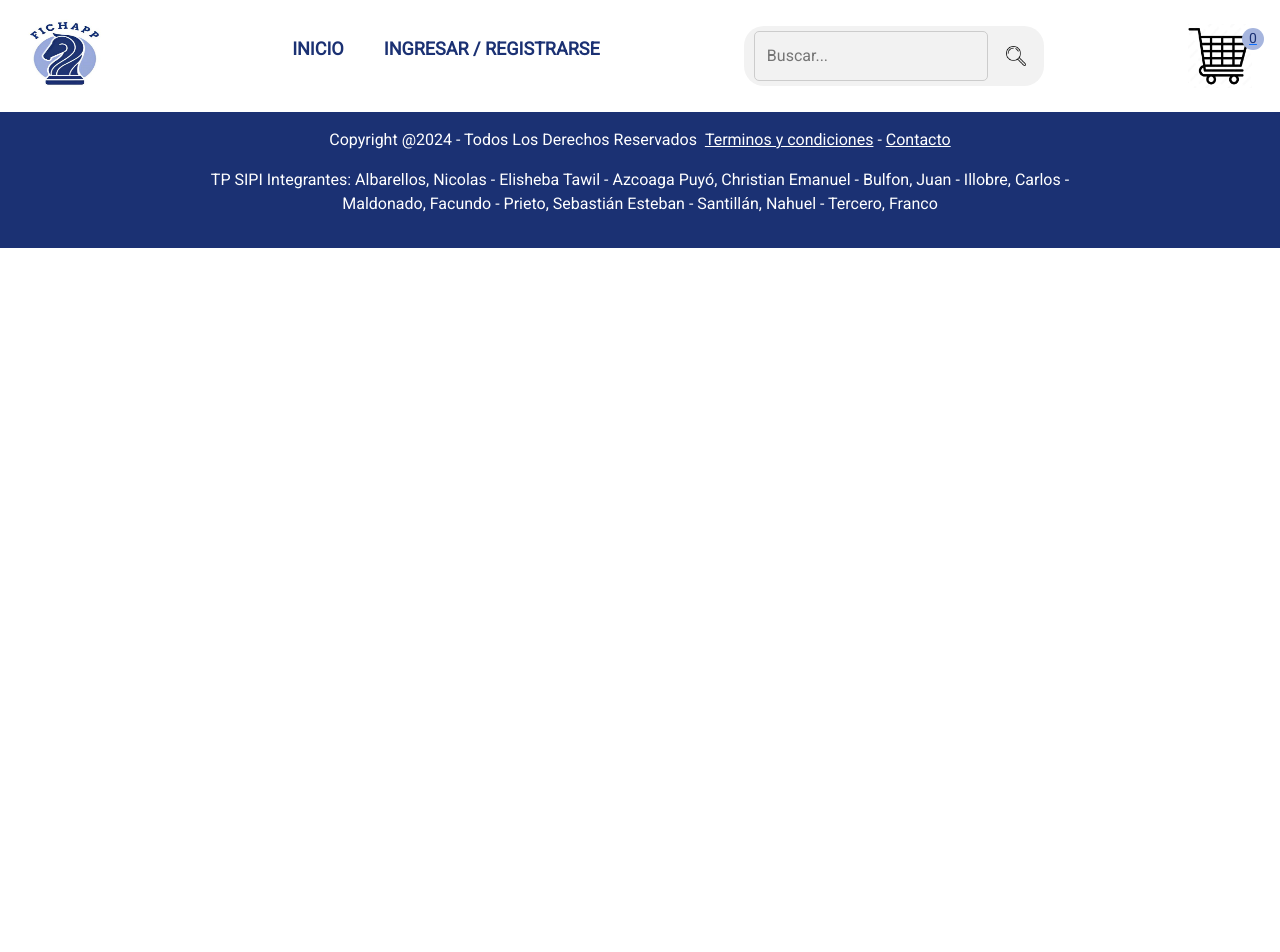
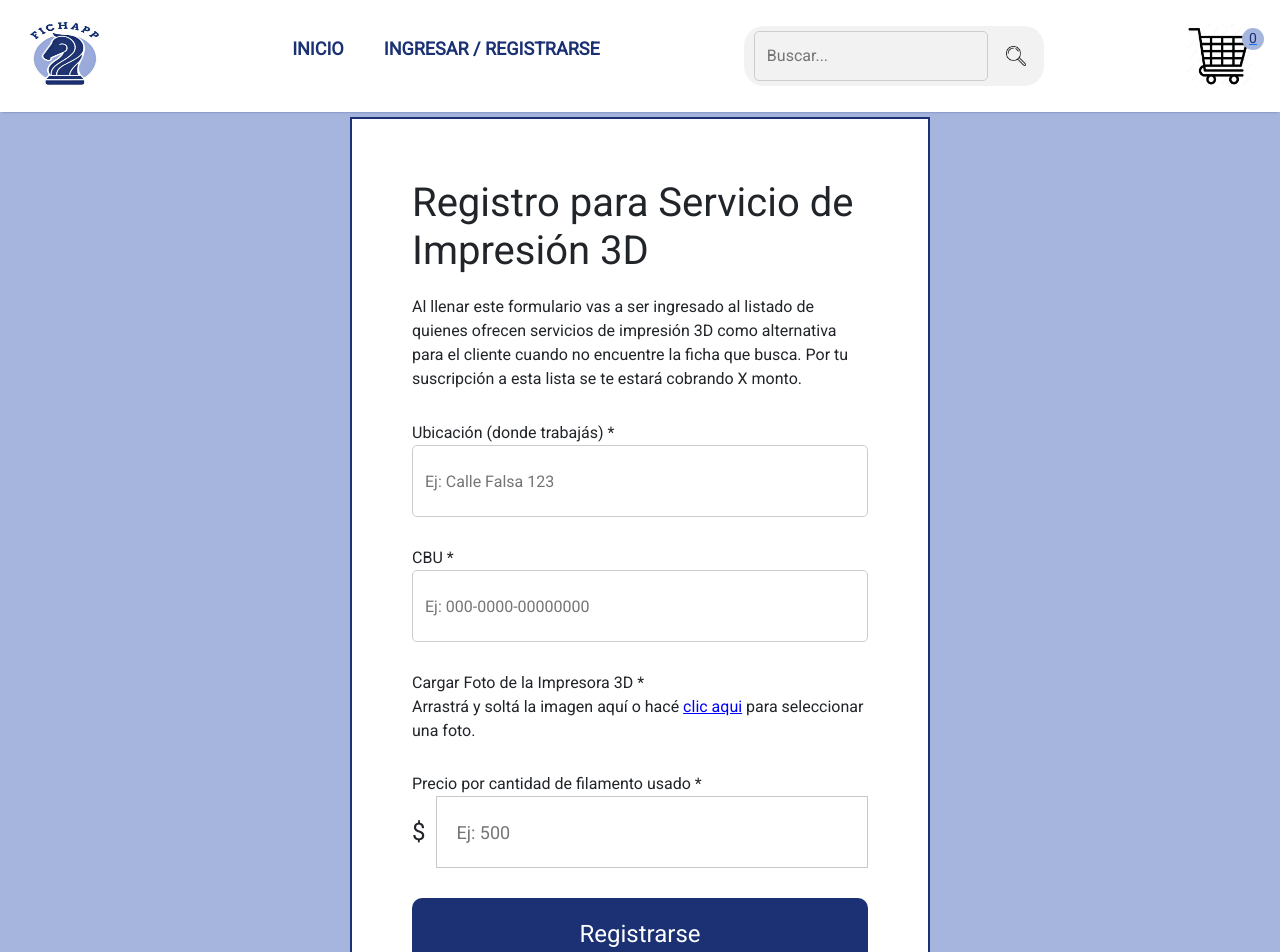
Before and after one commit to carlos-illobre/Fichapp, a React (Create React App) app: page /registro3D in a window 1280 px wide. Shown: the top 952 px of the page. Before the commit the page ends 800 px from the top, so only its background shows below. Built offline with nearby package versions, Linux system fonts and the light colour scheme; no server answers.

Commit message:
Se creo el formulario para el registro de servicio de impresion 3d

```diff
--- a/package.json
+++ b/package.json
@@ -12,7 +12,7 @@
     "@testing-library/jest-dom": "^5.17.0",
     "@testing-library/react": "^13.4.0",
     "@testing-library/user-event": "^13.5.0",
-    "firebase": "^10.13.2",
+    "firebase": "^10.14.1",
     "mdb-react-ui-kit": "^8.0.0",
     "react": "^18.2.0",
     "react-dom": "^18.2.0",
--- a/src/App.js
+++ b/src/App.js
@@ -16,6 +16,8 @@ import Contacto from './Pages/Contacto';
 import '@fortawesome/fontawesome-free/css/all.min.css';
 import PiezasPage from './Pages/Piezas';
 import UserProfile from './Components/UserProfile/UserProfile'; // Ajusta la ruta si es necesario
+import Registro3D from './Pages/Registro3D';
+
 
 function App() {
 
@@ -40,6 +42,7 @@ function App() {
           <Route path="/Contacto" element={<Contacto />} />
           <Route path="/Piezas" element={<PiezasPage />} />
           <Route path="/user-profile" element={<UserProfile />} /> {/* Nueva ruta para el perfil */}
+          <Route path="/registro3D" element={<Registro3D />} />
         </Routes>
         <Footer />
         </BrowserRouter>
--- a/src/Components/UserProfile/UserProfile.jsx
+++ b/src/Components/UserProfile/UserProfile.jsx
@@ -295,7 +295,9 @@ const UserProfile = () => {
       </div>
 
       <div className="additional-buttons">
-        <button className="service-button">Ofrecer servicios 3D</button>
+        <button className="service-button" onClick={() => navigate("/registro3D")}>
+          Ofrecer servicios 3D
+        </button>
         <button className="service-button">Quiero ofrecer servicios como empresa</button>
       </div>
     </div>
--- a/src/Pages/CSS/LoginSignup.css
+++ b/src/Pages/CSS/LoginSignup.css
@@ -107,3 +107,9 @@ input[type="date"]::-webkit-calendar-picker-popup {
   width: 300px; /* Ajusta el ancho del calendario */
   height: 300px; /* Ajusta la altura del calendario */
 }
+
+.hyperlink {
+  color: blue;
+  text-decoration: underline;
+  cursor: pointer;
+}
--- /dev/null
+++ b/src/Pages/Registro3D.jsx
@@ -0,0 +1,171 @@
+import React, { useState } from "react";
+import "./CSS/LoginSignup.css";
+import { useNavigate } from "react-router-dom";
+import { storage, db } from "../firebase";
+import { ref, uploadBytes, getDownloadURL } from "firebase/storage";
+import { doc, setDoc } from "firebase/firestore";
+
+const Registro3D = () => {
+  const navigate = useNavigate();
+
+  const [registro, setRegistro] = useState({
+    ubicacion: "",
+    cbu: "",
+    impresora: null,
+    filamentoPrecio: "",
+  });
+
+  const [errorMessage, setErrorMessage] = useState("");
+  const [imagePreview, setImagePreview] = useState(null);
+  const [uploadProgress, setUploadProgress] = useState(0); // Para el progreso de carga
+
+  const onChangeValues = (event) => {
+    const { name, value } = event.target;
+    setRegistro({ ...registro, [name]: value });
+  };
+
+  const handleImageChange = (event) => {
+    const file = event.target.files[0];
+    if (file) {
+      const reader = new FileReader();
+      reader.onloadend = () => {
+        setImagePreview(reader.result);
+        setRegistro((prev) => ({ ...prev, impresora: file }));
+      };
+      reader.readAsDataURL(file);
+    }
+  };
+
+  const handleContinuarClick = async () => {
+    const { ubicacion, cbu, filamentoPrecio, impresora } = registro;
+    if (!ubicacion || !cbu || !filamentoPrecio || !impresora) {
+      setErrorMessage("Por favor, completá todos los campos.");
+      return;
+    }
+
+    let impresoraUrl = "";
+    try {
+      const storageRef = ref(storage, `impresoras/${impresora.name}`);
+      const uploadTask = uploadBytes(storageRef, impresora);
+
+      uploadTask.on('state_changed',
+        (snapshot) => {
+          const progress = (snapshot.bytesTransferred / snapshot.totalBytes) * 100;
+          setUploadProgress(progress); // Actualiza el progreso
+        },
+        (error) => {
+          console.error("Error al subir la foto de la impresora:", error);
+          setErrorMessage("Error al subir la foto. Intenta nuevamente.");
+        },
+        async () => {
+          impresoraUrl = await getDownloadURL(uploadTask.snapshot.ref);
+
+          const registroData = {
+            ubicacion,
+            cbu,
+            filamentoPrecio,
+            impresoraUrl,
+          };
+
+          const registroRef = doc(db, "registro3d", cbu);
+          await setDoc(registroRef, registroData);
+          navigate("/gracias");
+        }
+      );
+    } catch (error) {
+      console.error("Error al guardar los datos:", error);
+      setErrorMessage("Error al guardar los datos. Intenta nuevamente.");
+    }
+  };
+
+  return (
+    <div className="loginsignup">
+      <div className="loginsignup-container">
+        <h1>Registro para Servicio de Impresión 3D</h1>
+        <p>Al llenar este formulario vas a ser ingresado al listado de quienes ofrecen servicios de impresión 3D como alternativa para el cliente cuando no encuentre la ficha que busca. Por tu suscripción a esta lista se te estará cobrando X monto.</p>
+
+        <div className="loginsignup-fields">
+          <div className="form-group">
+            <label htmlFor="ubicacion">Ubicación (donde trabajás) *</label>
+            <input
+              type="text"
+              name="ubicacion"
+              onChange={onChangeValues}
+              placeholder="Ej: Calle Falsa 123"
+              value={registro.ubicacion}
+              className={!registro.ubicacion ? 'error' : ''}
+            />
+          </div>
+
+          <div className="form-group">
+            <label htmlFor="cbu">CBU *</label>
+            <input
+              type="text"
+              name="cbu"
+              onChange={onChangeValues}
+              placeholder="Ej: 000-0000-00000000"
+              value={registro.cbu}
+              className={!registro.cbu ? 'error' : ''}
+            />
+          </div>
+
+          <div className="form-group">
+            <label htmlFor="impresora">Cargar Foto de la Impresora 3D *</label>
+            <div className="file-drop-zone">
+              <input
+                type="file"
+                accept="image/*"
+                onChange={handleImageChange}
+                id="file-upload"
+                hidden
+              />
+              <label htmlFor="file-upload" className="drop-label">
+                Arrastrá y soltá la imagen aquí o hacé <span className="hyperlink">clic aqui</span> para seleccionar una foto.
+              </label>
+            </div>
+
+            {imagePreview && (
+              <div className="image-preview">
+                <img src={imagePreview} alt="Foto de la impresora" />
+              </div>
+            )}
+
+            {uploadProgress > 0 && (
+              <div className="progress-bar">
+                <div style={{ width: `${uploadProgress}%` }} className="progress" />
+              </div>
+            )}
+          </div>
+
+          <div className="form-group">
+            <label htmlFor="filamentoPrecio">Precio por cantidad de filamento usado *</label>
+            <div style={{ display: "flex", alignItems: "center" }}>
+              <span style={{ fontSize: "1.5rem", marginRight: "10px" }}>$</span>
+              <input
+                type="number"
+                name="filamentoPrecio"
+                min="1"
+                onChange={onChangeValues}
+                placeholder="Ej: 500"
+                value={registro.filamentoPrecio}
+                className={!registro.filamentoPrecio ? 'error' : ''}
+              />
+            </div>
+          </div>
+        </div>
+
+        {errorMessage && (
+          <p className="error-message" style={{ color: "red" }}>
+            {errorMessage}
+          </p>
+        )}
+
+        <button className="btn-primary" onClick={handleContinuarClick}>
+          Registrarse
+        </button>
+      </div>
+    </div>
+  );
+};
+
+export default Registro3D;
```
Also changed, not shown: 1 other file (tests, documents, lock files or other folders).
